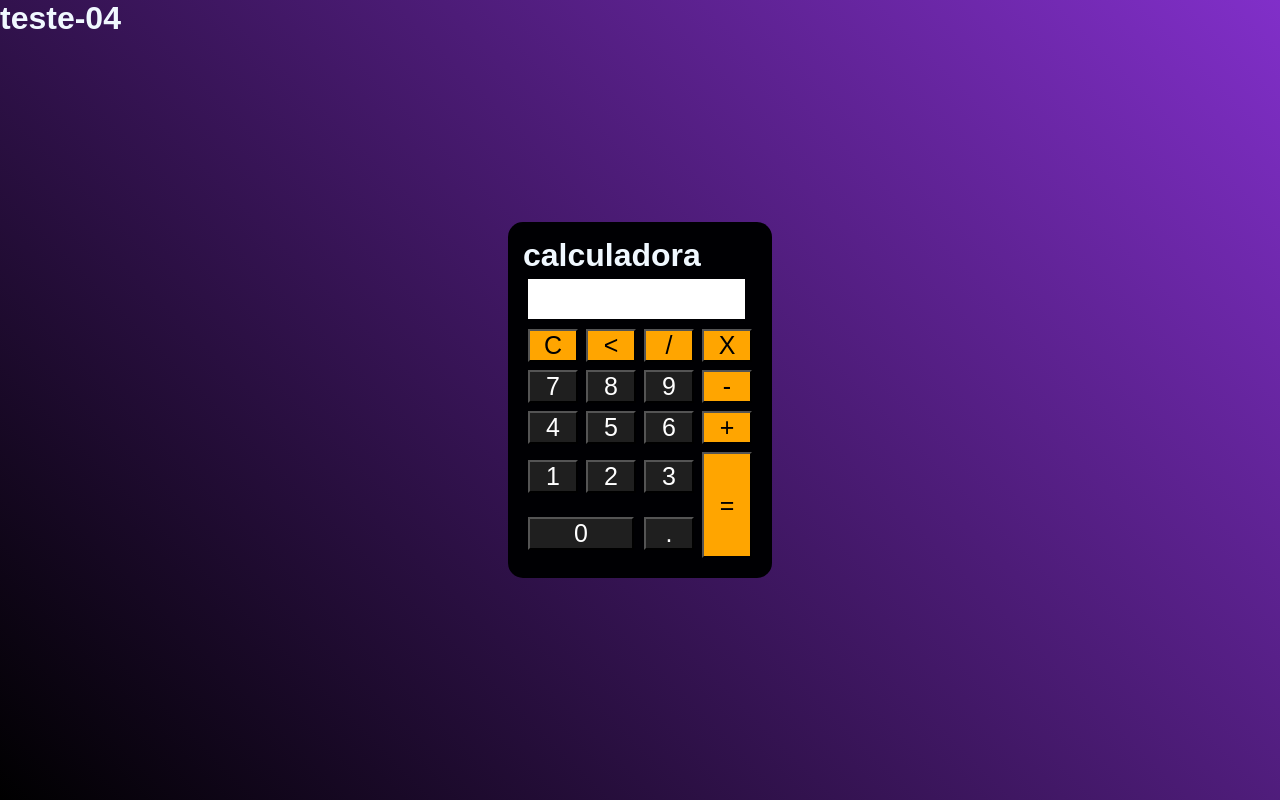
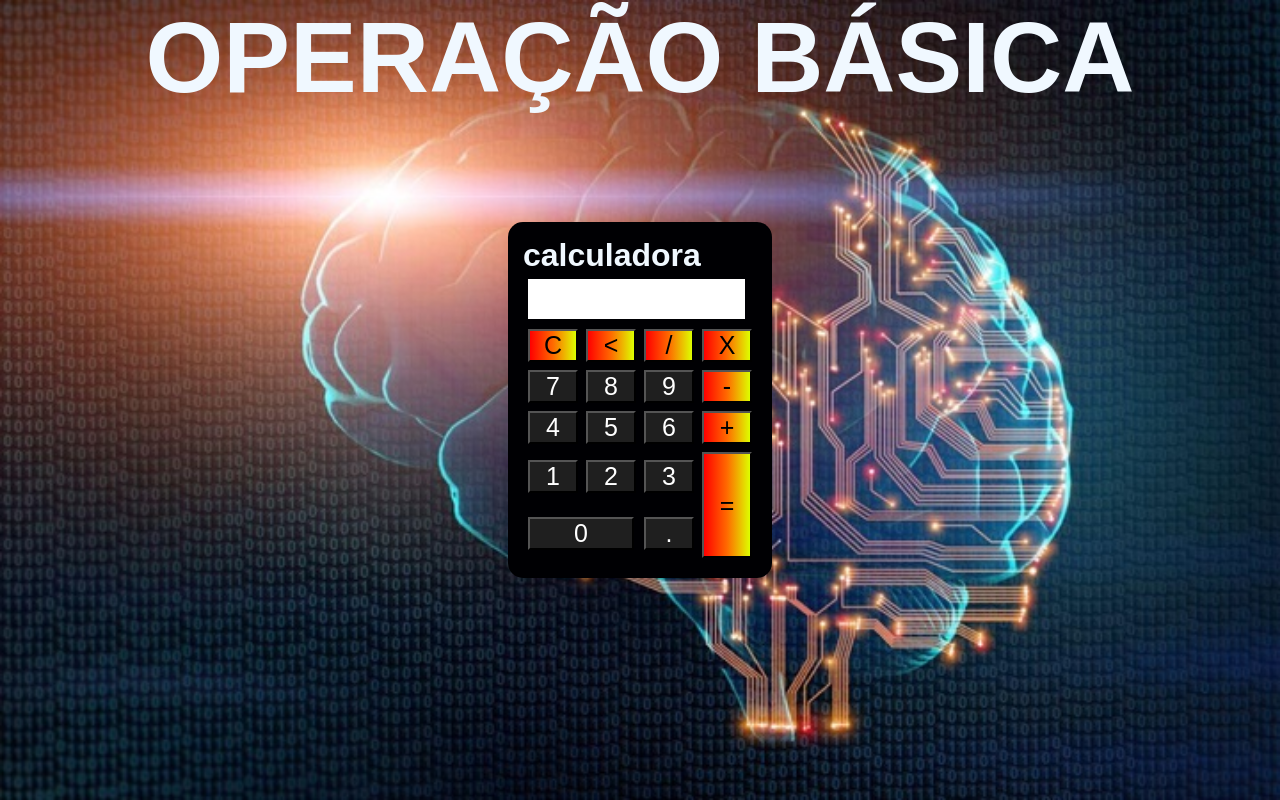
Before and after one commit to Vatrim/teste-4, a plain HTML site: page index.html in a window 1280 px wide. Drawn offline with Linux system fonts and the light colour scheme.

Commit message:
adicionar arquivo index.html

```diff
--- /dev/null
+++ b/css/style.css
@@ -0,0 +1,6 @@
+@media (max-width: 450px ) {
+    .NOME {
+      font-size: 30px;
+      align-items: center;
+   }
+}
--- a/index.html
+++ b/index.html
@@ -3,6 +3,7 @@
 <head>
     <meta charset="UTF-8">
     <meta name="viewport" content="width=device-width, initial-scale=1.0">
+    <link rel="stylesheet" href="./css/style.css">
     <title>Calculadora</title>
     <style>
         *{
@@ -11,10 +12,13 @@
         }
 
         .fundo{
-            background-image: linear-gradient(45deg,black, rgb(129, 47, 201));
+            background-image:url(./Imagem/neurotecnologia-20220610134810.jpg);
+            background-repeat: no-repeat;
+            background-size: cover;
             height: 100vh;
             color:aliceblue;
             font-family:Arial, Helvetica, sans-serif;
+
          }
          .calculadora{
             position: absolute;
@@ -41,7 +45,7 @@
             background-color: black;
         }
         .botao-laranja {
-            background-color: orange;
+            background: linear-gradient(to right,#f00,rgb(255, 106, 0), rgb(221, 255, 0) );
             width: 50px;
             height: 50;
             font-size: 25px;
@@ -49,6 +53,11 @@
             margin: 3px;
             border: nome;
             color: black;
+        }
+        .NOME{
+           font-size: 100px;
+           text-align: center;
+
         }
 
         #resultado{
@@ -69,7 +78,7 @@
 
 
     <div class="fundo">
-        <h1>teste-04</h1>
+        <h1 class="NOME"> OPERAÇÃO BÁSICA </h1>
         <div class="calculadora">
             <h1>calculadora</h1>
             <p id="resultado"></p>
```
Also changed, not shown: Imagem/neurotecnologia-20220610134810.jpg (added).
